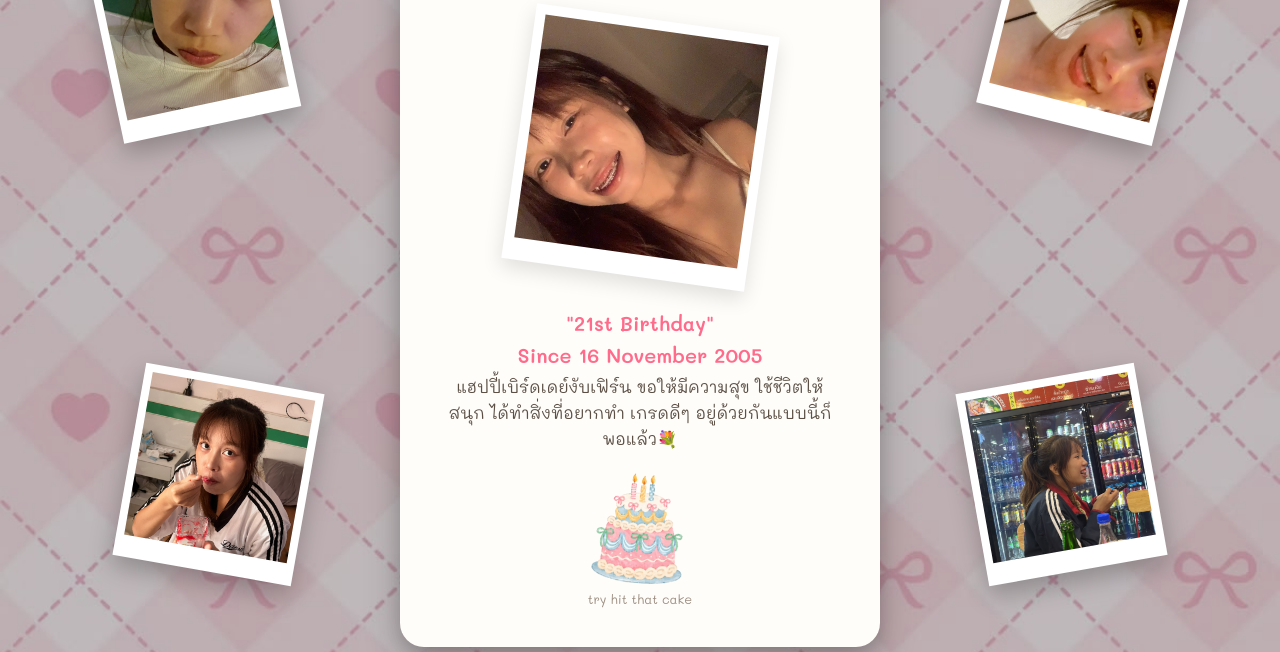
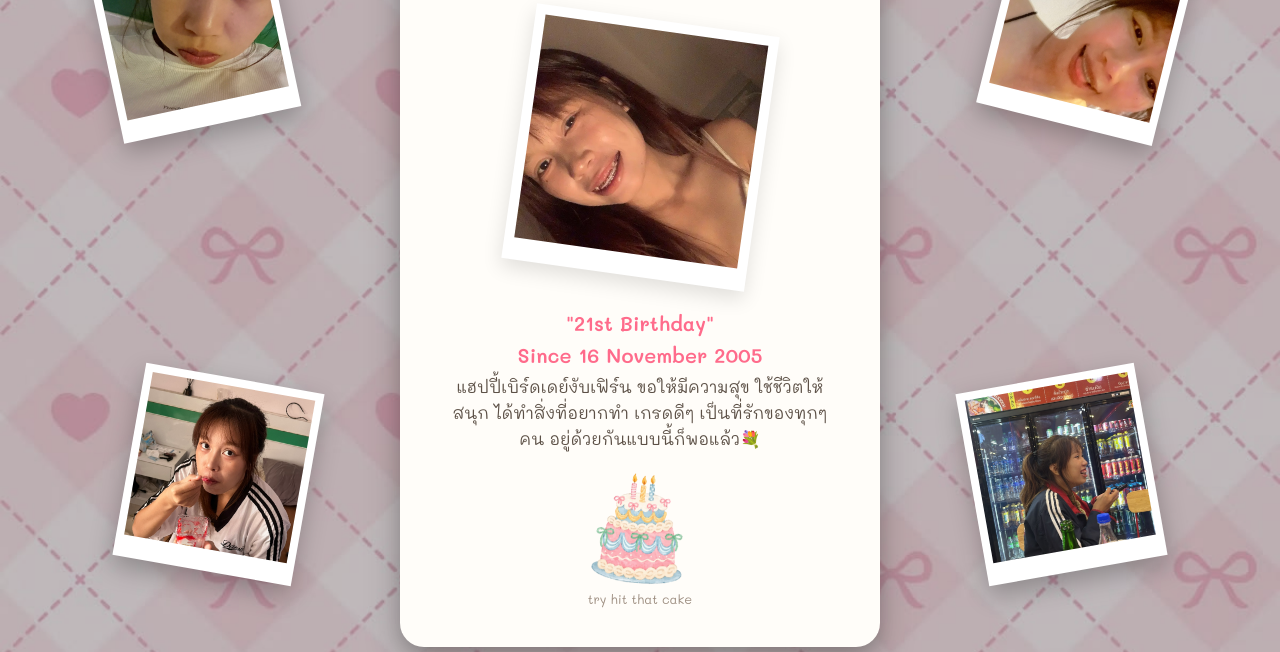
Before and after one commit to Piyaphon1313/HBD_FOR_FERN, a plain HTML site: page index.html in a window 1280 px wide. Shown: the part 148-800 px from the top of the page. Drawn offline with Linux system fonts and the light colour scheme.

Commit message:
Update index.html

```diff
--- a/index.html
+++ b/index.html
@@ -57,7 +57,7 @@
         <p class="greeting">"21st Birthday"</p>
         <p class="greeting">Since 16 November 2005</p>
         <p class="wish">
-          แฮปปี้เบิร์ดเดย์งับเฟิร์น ขอให้มีความสุข ใช้ชีวิตให้สนุก ได้ทำสิ่งที่อยากทำ เกรดดีๆ อยู่ด้วยกันแบบนี้ก็พอแล้ว💐
+          แฮปปี้เบิร์ดเดย์งับเฟิร์น ขอให้มีความสุข ใช้ชีวิตให้สนุก ได้ทำสิ่งที่อยากทำ เกรดดีๆ เป็นที่รักของทุกๆคน อยู่ด้วยกันแบบนี้ก็พอแล้ว💐
         </p>
       </div>
 
```
